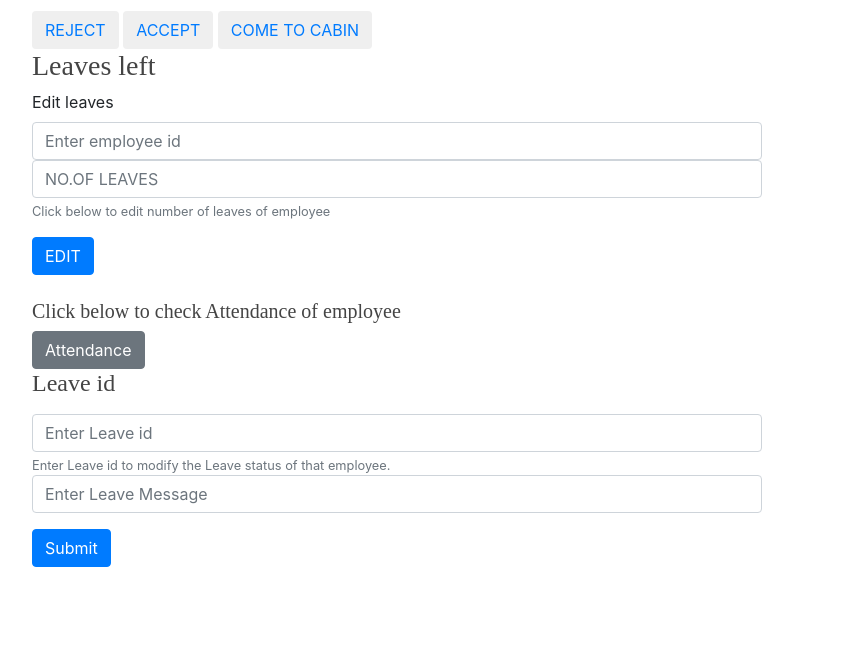
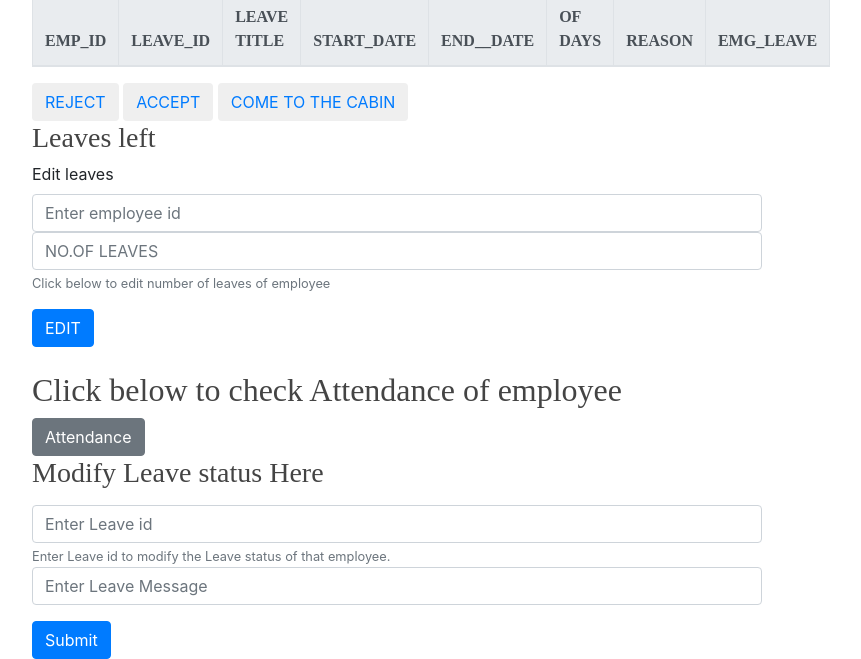
Before and after one commit to DineshRayala/editweb, a Django app: page /about1/ in a window 1280 px wide. Shown: the part 700-1359 px from the top of the page, without its empty margins (53-914 px from the left). Before the commit the page ends 1267 px from the top, so only its background shows below. Run offline with Django 3.2, Linux system fonts and the light colour scheme; lists and menus that the app fills with data are empty; some libraries are stand-ins or nearby versions.

Commit message:
Final changes1

```diff
--- a/users/templates/users/about1.html
+++ b/users/templates/users/about1.html
@@ -53,6 +53,9 @@
             </div>
             </nav>
         </header>
+      <br>
+      <br>
+      <br>
         <main role="main" class="container">
             <div class="row">
               <div class="col-md-8">
@@ -62,7 +65,7 @@
                         {{ message }}
                     </div>
                   {% endfor %}
-                  <br><br><br>
+
                {% endif %}
 
                {% load crispy_forms_tags %}
@@ -156,7 +159,7 @@
 
                     <button type="button" class="btn"><a href="home3?LEAVE_MSG=rejected&LEAVE_ID={{leave_id}}&LEAVE_STAT=0">REJECT</a></button>
                     <button type="button" class="btn"><a href="home3?LEAVE_MSG=accepted&LEAVE_ID={{leave_id}}&LEAVE_STAT=1">ACCEPT</a></button>
-                    <button type="button" class="btn"><a href="home3?LEAVE_MSG=come to cabin&LEAVE_ID={{leave_id}}&LEAVE_STAT=2">COME TO CABIN</a></button>
+                    <button type="button" class="btn"><a href="home3?LEAVE_MSG=come to cabin&LEAVE_ID={{leave_id}}&LEAVE_STAT=2">COME TO THE CABIN</a></button>
                       <br>
                       <h3 class="tablehead">Leaves left</h3>
                    <form action='hi'>
@@ -175,7 +178,7 @@
 
                           <br>
 
-                           <h5 class="tablehead"> Click below to check Attendance of employee</h5>
+                           <h2 class="tablehead"> Click below to check Attendance of employee</h2>
 
 
 
@@ -184,7 +187,7 @@
                 </form>
                 <form>
                   <div class="form-group">
-                    <label for="approval" class="tablehead"><h4>Leave id</h4></label>
+                    <label for="approval" class="tablehead"><h3>Modify Leave status Here</h3></label>
                     <input type="text" class="form-control" name="approval" id='approval' aria-describedby="Help" placeholder="Enter Leave id">
                     <small id="Help" class="form-text text-muted">Enter Leave id to modify the Leave status of that employee.</small>
                     <input type="text" class="form-control" name="modify" id='modify' aria-describedby="Help" placeholder="Enter Leave Message">
--- a/users/templates/users/cal.html
+++ b/users/templates/users/cal.html
@@ -76,6 +76,12 @@
         var j=new Date(endvalue[i].innerText)
         globaldata.push({d:new Date(endvalue[i].innerText),background:color})
     }
+    for(var i=0;i<datevalue.length;i++)
+    {
+        let color='red'
+        var j=new Date(datevalue[i].innerText)
+        globaldata.push({d:new Date(datevalue[i].innerText),background:color})
+    }
     var now = new Date();
 
     mobiscroll.form('#md-form');
--- a/users/templates/users/register.html
+++ b/users/templates/users/register.html
@@ -47,6 +47,9 @@
             </div>
             </nav>
         </header>
+        <br>
+        <br
+        ><br>
         <main role="main" class="container">
             <div class="row">
               <div class="col-md-8">
--- a/users/views.py
+++ b/users/views.py
@@ -25,7 +25,7 @@ def register(request):
             data={"HODID":HODID,"HODNAME":HODNAME,"DEPTNO":DEPTNO,"DESG":DESG,"EMAIL":EMAIL,"CONTACT":CONTACT,"ADDRESS":ADDRESS,"PASS":PASS}
             resp=requests.post('https://cosc-team-14-restapi.herokuapp.com/hod_register',data)
             messages.success(request, f'Your account has been created! You are now able to log in')
-            render(request,'users/profile.html')
+            render(request,'users/login.html')
     else:
         form=UserRegisterForm()
     return render(request,'users/register.html',{'form':form})
@@ -126,14 +126,17 @@ def about1(request):
         info=resp.json()
         print(info)
 
-        if(info[0][3]==3):
+        if(info[0]['LEAVE_STAT']==2):
 
-
-            data={"LEAVE_ID":p,"LEAVE_MSG":c,"LEAVE_STAT":"1" if c=="ACCEPTED" else "2"}
-            resp=requests.post('https://cosc-team-14-restapi.herokuapp.com/leaveapproval',data,headers={'Authorization':f'Bearer {t}'})
+            if c=="ACCEPTED":
+              data={"LEAVE_ID":p,"LEAVE_MSG":c,"LEAVE_STAT":"1"  }
+            else:
+                data={"LEAVE_ID":p,"LEAVE_MSG":c,"LEAVE_STAT":"0"  }
+            resp=requests.post('https://cosc-team-14-restapi.herokuapp.com/leaveapprovalupdate',data,headers={'Authorization':f'Bearer {t}'})
             info=resp.json()
-            print(info)
-            messages.success(request, f'Modified leave message successfully')
+            '''print(info)
+            return HttpResponse(resp)'''
+            messages.success(request, f'Modified leave status successfully')
             return render(request,'users/about1.html',{"info":info})
         return render(request,'users/about1.html',{"info":info})
     if (p!=None):
@@ -199,6 +202,7 @@ def calendar1(request):
     data={"EMPID":x}
     resp=requests.get('https://cosc-team-14-restapi.herokuapp.com/empattendence',data,headers={'Authorization':f'Bearer {t}'})
     ro3=resp.json()
+
     return render(request,'users/cal.html',{'color':ro3})
 
 def setleaves(request):
```
